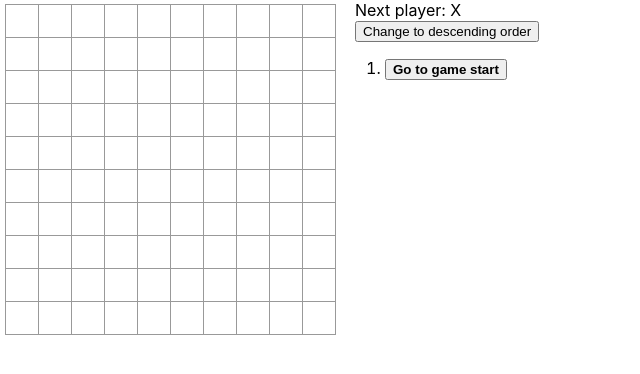
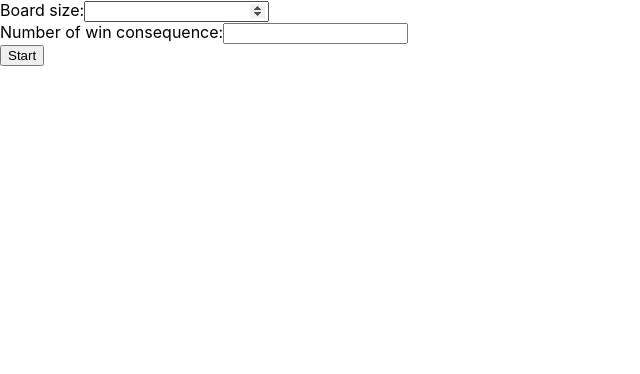
Before and after one commit to 18127003/btcn02, a React (Create React App) app: page / in a window 1280 px wide. Shown: the top 374 px of the page, without its empty margins (0-640 px from the left). Built offline with nearby package versions, Linux system fonts and the light colour scheme.

Commit message:
add game info form

```diff
--- a/src/component/Game/index.tsx
+++ b/src/component/Game/index.tsx
@@ -1,4 +1,4 @@
-import React, { useState } from "react";
+import React, { useEffect, useState } from "react";
 import { DRAW, PLAYER_O, PLAYER_X } from "../../constant";
 import { calculateWinner } from "../../util";
 import Board from "../Board";
@@ -11,6 +11,7 @@ type GameState = {
 }
 
 const Game : React.FC<GameProp> = ({size, winCriteria}) => {
+
     const [histories, setHistories] = useState<HistoryStep[]>([
       {
         move: {
@@ -30,6 +31,26 @@ const Game : React.FC<GameProp> = ({size, winCriteria}) => {
       xIsNext: true
     });
 
+    useEffect(()=>{
+      setHistories([
+        {
+          move: {
+            squares: Array<string|null>(size*size).fill(null),
+            position: {
+              row: -1,
+              col: -1
+            },
+            stepNumber: 0
+          },
+          result: undefined
+        }
+      ])
+      setCurrentStep({
+        stepNumber: 0,
+        xIsNext: true
+      })
+    },[size, winCriteria])
+
     const handleClick = (row: number, col:number) => {
       const modifiedHistories = histories.slice(0, currentStep.stepNumber+1);
       const current = modifiedHistories.slice(-1)[0];
@@ -40,9 +61,7 @@ const Game : React.FC<GameProp> = ({size, winCriteria}) => {
       }
       let currentPlayer = currentStep.xIsNext ? PLAYER_X : PLAYER_O;
       squares[i] = currentPlayer;
-
       let result = calculateWinner(squares, row, col, size, winCriteria)
-
       setHistories(
         [
             ...modifiedHistories,
@@ -79,6 +98,7 @@ const Game : React.FC<GameProp> = ({size, winCriteria}) => {
     let status: string;
     let winner : number[] = [];
     const result = current.result;
+
     if(result === undefined){
       status = "Next player: " + (currentStep.xIsNext ? PLAYER_X : PLAYER_O);
     }
--- /dev/null
+++ b/src/component/GameManager/index.tsx
@@ -0,0 +1,65 @@
+import React, { useState } from "react";
+import Game from "../Game";
+
+type GameInfo = {
+    size: number,
+    winCriteria: number
+}
+
+const GameManager:React.FC = ()=>{
+    const [startGame, setStartGame] = useState(false)
+    const [gameInfo, setGameInfo] = useState<GameInfo>({
+        size: 3,
+        winCriteria: 3
+    })
+    const onSubmit=(event: React.SyntheticEvent)=>{
+        event.preventDefault();
+        const target = event.target as typeof event.target & {
+            size: { value: number };
+            winCriteria: { value: number };
+        };
+        const info = {
+            size: +target.size.value,
+            winCriteria: +target.winCriteria.value
+        }
+        setGameInfo(info)
+        setStartGame(true)
+    }
+
+    return (
+        <>
+            <form className={`${startGame?"invisible":""}`} onSubmit={onSubmit}>
+                <label>
+                Board size:
+                    <input
+                        name="size"
+                        type="number"
+                        // value={gameInfo.size}
+                    />
+                </label>
+                <br />
+                <label>
+                Number of win consequence:
+                    <input
+                        name="winCriteria"
+                        type="number"
+                        // value = {gameInfo.winCriteria}
+                    />
+                </label>
+                <br />
+                <div>
+                    <input type="submit" value="Start" />
+                </div>
+            </form>
+            <div className={`${startGame?"":"invisible"}`}>
+                <button onClick={()=>{setStartGame(false)}}>
+                    Go back
+                </button>
+                <br />
+                <Game size={gameInfo.size} winCriteria={gameInfo.winCriteria}/>
+            </div>
+        </>
+    );
+}
+
+export default GameManager;
--- a/src/index.css
+++ b/src/index.css
@@ -62,3 +62,7 @@ ol, ul {
 .game-info {
   margin-left: 20px;
 }
+
+.invisible {
+  visibility: hidden;
+}
--- a/src/index.tsx
+++ b/src/index.tsx
@@ -1,11 +1,11 @@
 import React from 'react';
 import ReactDOM from 'react-dom';
 import './index.css';
-import Game from './component/Game';
+import GameManager from './component/GameManager';
 
 ReactDOM.render(
   <React.StrictMode>
-    <Game size={10} winCriteria={5}/>
+    <GameManager />
   </React.StrictMode>,
   document.getElementById('root')
 );
--- a/src/util.ts
+++ b/src/util.ts
@@ -27,7 +27,6 @@ export const hasConsecutive = (arr: number[], cons: number, pad: number, from?:
 export const calculateWinner = (squares:(string|null)[], row: number, col:number, size: number, winCriteria: number): Result|undefined => {
     let winner:number[]|undefined;
     const currentPlayer = squares[row * size + col]??PLAYER_X
-
     // check row
     let checkRow = Array<number>(size).fill(0).map((v, i)=>v = row * size + i)
       .filter(n=>squares[n]===currentPlayer)
```
